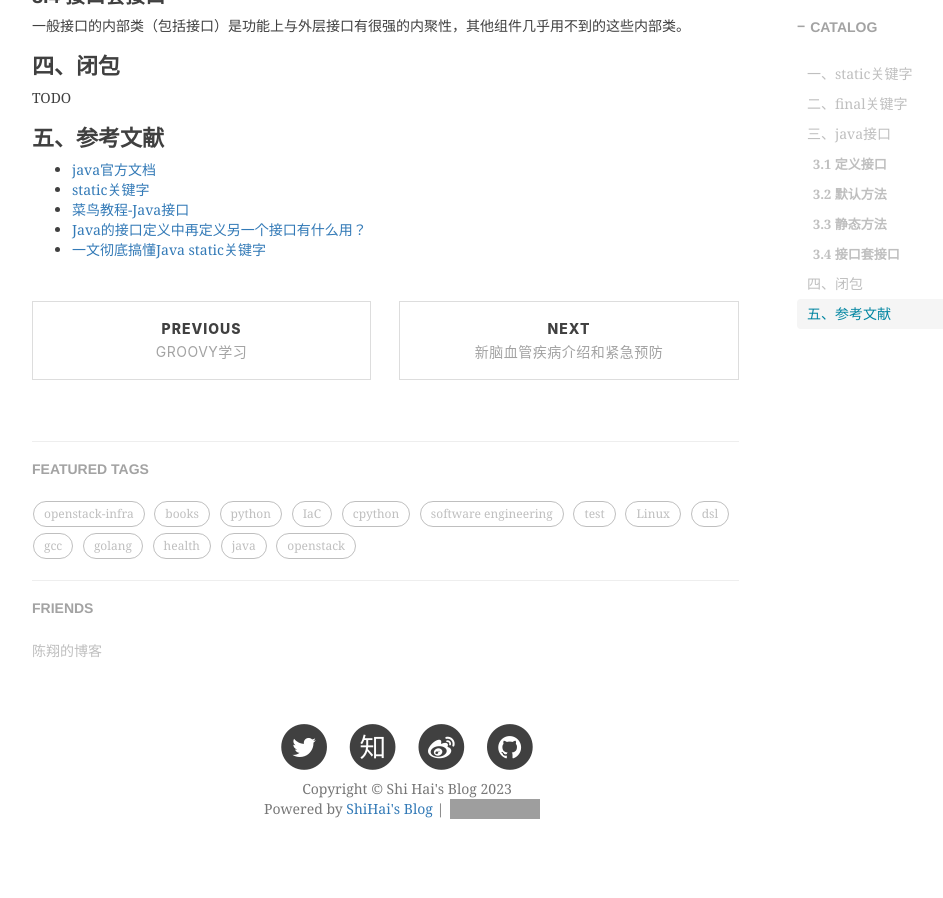
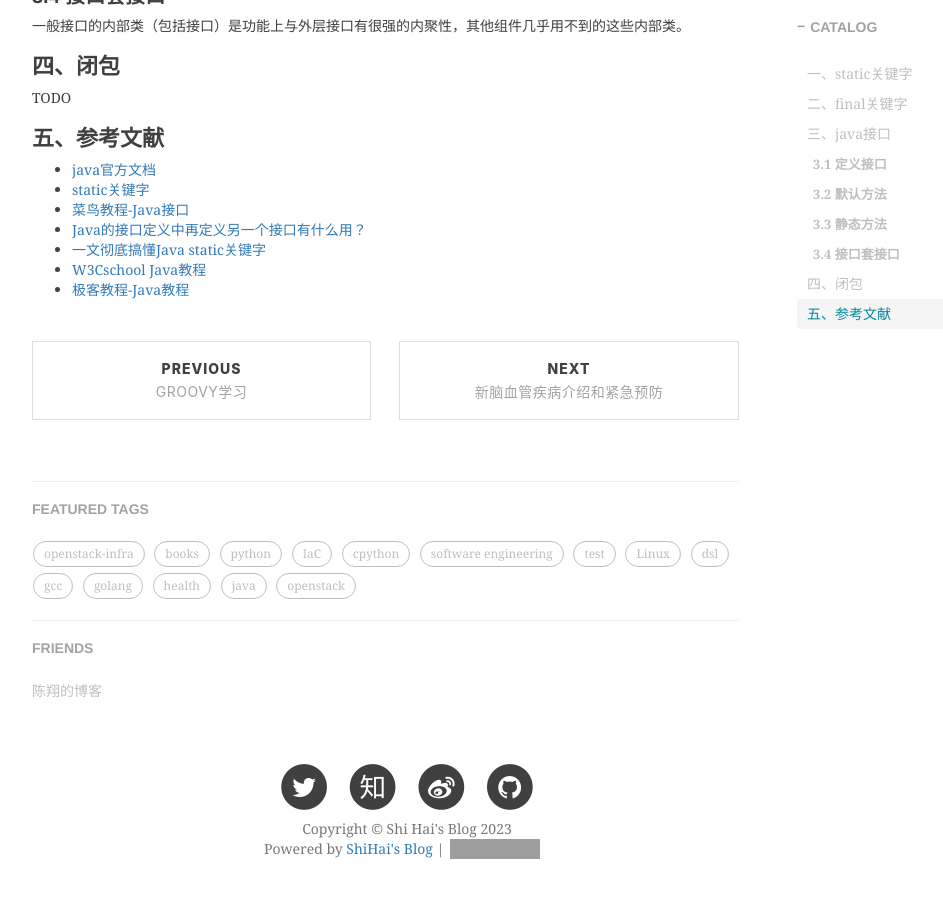
Before and after one commit to shihai1991/shihai1991.github.io, a Jekyll site: the page built from _posts/2023-03-01-java接口学习.md, in a window 1280 px wide and 900 px high, scrolled down 1915 px. Shown: the whole window, without its empty margins (233-1176 px from the left). Built offline with Jekyll 4.4.1, drawn with Linux system fonts in a browser that asks for light colours; nearby versions of some CDN libraries; comment, search, counter and statistics services are not loaded; grey boxes are pictures that could not be loaded.

Commit message:
Update 2023-03-01-java接口学习.md

```diff
--- a/_posts/2023-03-01-java接口学习.md
+++ b/_posts/2023-03-01-java接口学习.md
@@ -81,3 +81,5 @@ TODO
 - [菜鸟教程-Java接口](https://www.runoob.com/java/java-interfaces.html)
 - [Java的接口定义中再定义另一个接口有什么用？](https://www.zhihu.com/question/47633768)
 - [一文彻底搞懂Java static关键字](https://tobebetterjavaer.com/oo/static.html)
+- [W3Cschool Java教程](https://www.w3cschool.cn/java/dict.html)
+- [极客教程-Java教程](https://geek-docs.com/java/java-tutorial/fileswalk.html)
```
